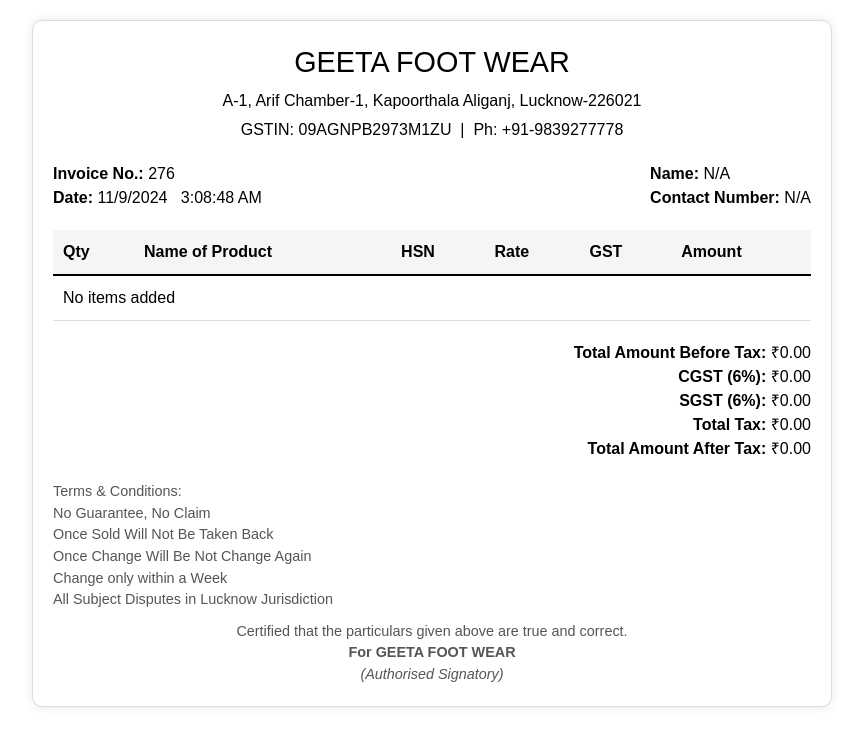
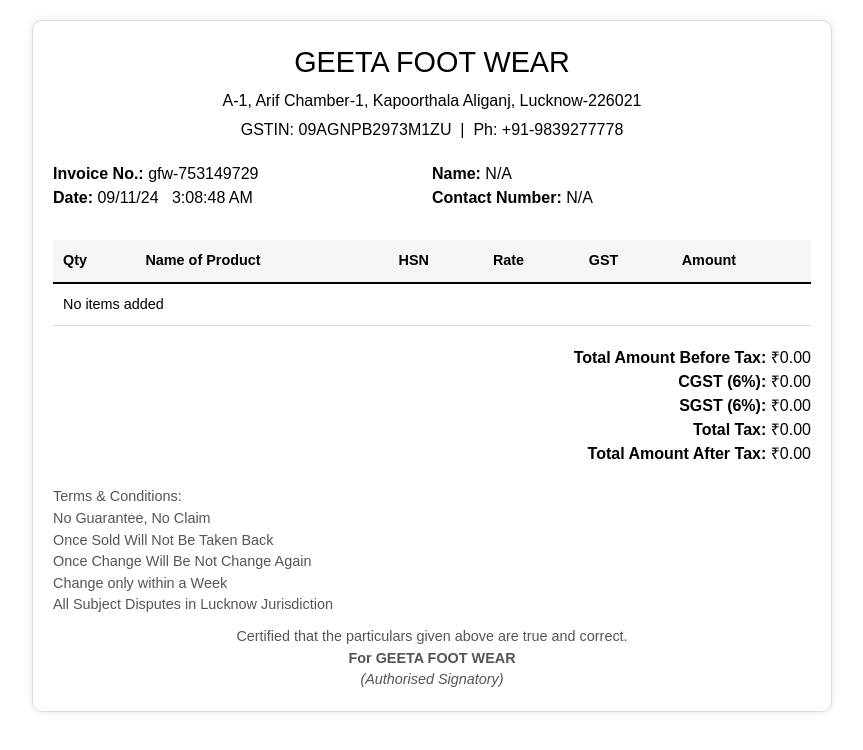
Before and after one commit to RebootCode2024/invoice-app, a Next.js app: page /bill in a window 1280 px wide. Shown: the top 750 px of the page, without its empty margins (208-1071 px from the left). Built offline with nearby package versions, Linux system fonts and the light colour scheme.

Commit message:
bill generation completed

```diff
--- a/package.json
+++ b/package.json
@@ -12,7 +12,8 @@
     "next": "15.0.3",
     "next-auth": "^4.24.10",
     "react": "^18.3.1",
-    "react-dom": "^18.3.1"
+    "react-dom": "^18.3.1",
+    "twilio": "^5.3.6"
   },
   "devDependencies": {
     "eslint": "^8",
--- a/src/app/bill/page.js
+++ b/src/app/bill/page.js
@@ -1,5 +1,5 @@
 "use client";
-import React from "react";
+import React, { useState, useEffect } from "react";
 import { useInvoice } from "../context/InvoiceContext";
 
 const GenerateBill = () => {
@@ -14,8 +14,28 @@ const GenerateBill = () => {
     totalAmountAfterTax,
   } = useInvoice();
 
-  const todayDate = new Date().toLocaleDateString();
-  const currentTime = new Date().toLocaleTimeString();
+  // State to manage invoice number and date
+  const [invoiceNumber, setInvoiceNumber] = useState("");
+  const [currentDateTime, setCurrentDateTime] = useState({ date: "", time: "" });
+
+  // Generate and set values only on the client
+  useEffect(() => {
+    // Generate random invoice number
+    const randomDigits = Math.floor(100000000 + Math.random() * 900000000);
+    setInvoiceNumber(`gfw-${randomDigits}`);
+
+    // Format date and time
+    const todayDate = new Date();
+    const formattedDate = `${todayDate
+      .getDate()
+      .toString()
+      .padStart(2, "0")}/${(todayDate.getMonth() + 1)
+      .toString()
+      .padStart(2, "0")}/${todayDate.getFullYear().toString().slice(-2)}`;
+    const currentTime = todayDate.toLocaleTimeString();
+
+    setCurrentDateTime({ date: formattedDate, time: currentTime });
+  }, []);
 
   return (
     <div
@@ -47,18 +67,20 @@ const GenerateBill = () => {
         style={{
           display: "flex",
           justifyContent: "space-between",
+          flexWrap: "wrap",
           marginBottom: "20px",
         }}
       >
-        <div>
+        <div style={{ flex: "1 1 45%", marginBottom: "10px" }}>
           <p>
-            <strong>Invoice No.:</strong> 276
+            <strong>Invoice No.:</strong> {invoiceNumber || "Generating..."}
           </p>
           <p>
-            <strong>Date:</strong> {todayDate} &nbsp; {currentTime}
+            <strong>Date:</strong> {currentDateTime.date || "Loading..."} &nbsp;{" "}
+            {currentDateTime.time || "Loading..."}
           </p>
         </div>
-        <div>
+        <div style={{ flex: "1 1 45%", marginBottom: "10px" }}>
           <p>
             <strong>Name:</strong> {customerName || "N/A"}
           </p>
@@ -74,6 +96,7 @@ const GenerateBill = () => {
           width: "100%",
           borderCollapse: "collapse",
           marginBottom: "20px",
+          fontSize: "0.9em",
         }}
       >
         <thead>
@@ -93,7 +116,7 @@ const GenerateBill = () => {
                 <td style={tableCellStyle}>{item.qty}</td>
                 <td style={tableCellStyle}>{item.productName || "Chappal"}</td>
                 <td style={tableCellStyle}>6402</td>
-                <td style={tableCellStyle}>₹{item.endRate}</td>
+                <td style={tableCellStyle}>₹{(item.endRate / 1.12).toFixed(2)}</td>
                 <td style={tableCellStyle}>12%</td>
                 <td style={tableCellStyle}>₹{item.rate}</td>
               </tr>
@@ -153,6 +176,7 @@ const GenerateBill = () => {
   );
 };
 
+// Table Styles
 const tableHeaderStyle = {
   borderBottom: "2px solid black",
   padding: "10px",
```
Also changed, not shown: 1 other file (tests, documents, lock files or other folders).
